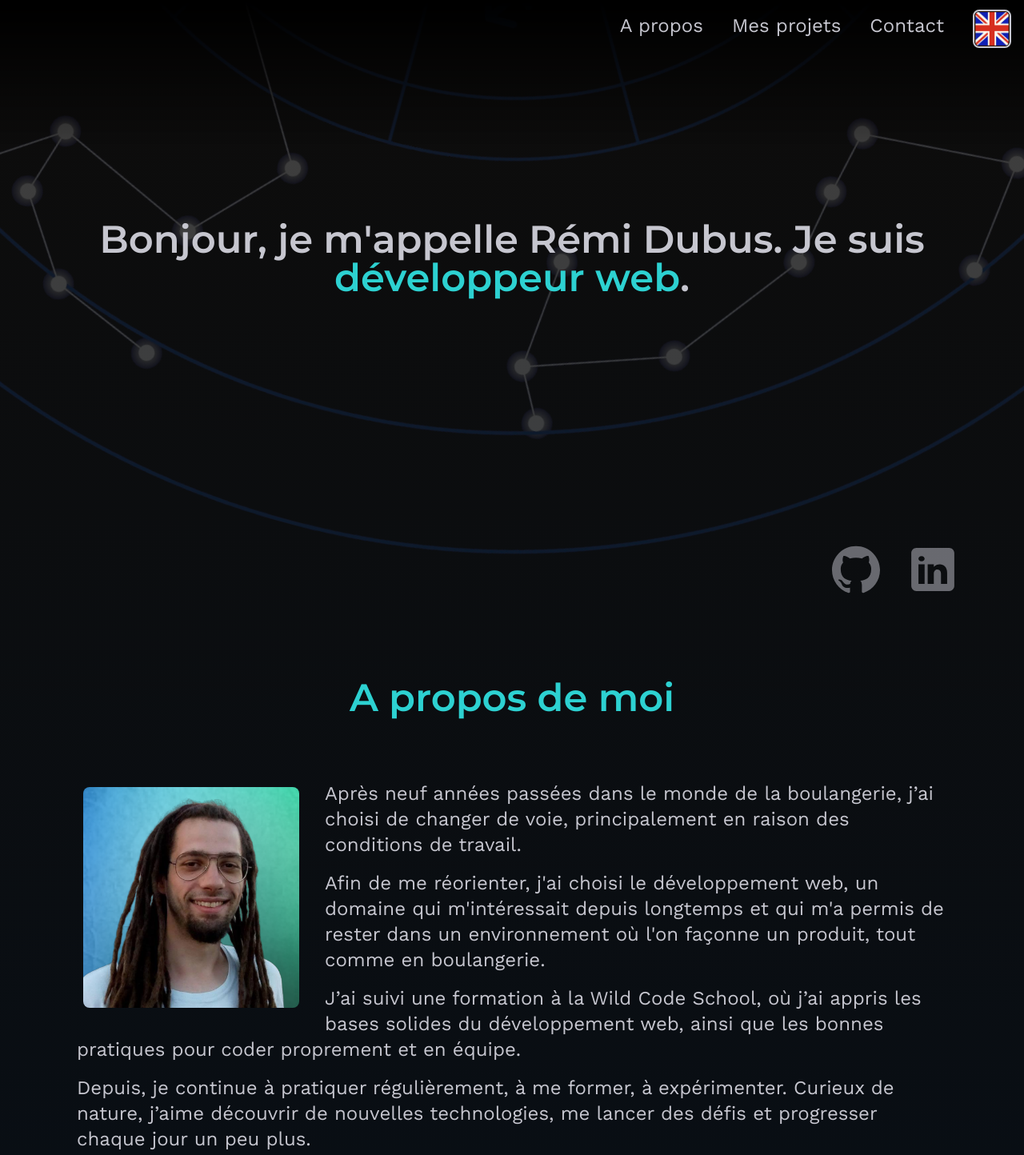
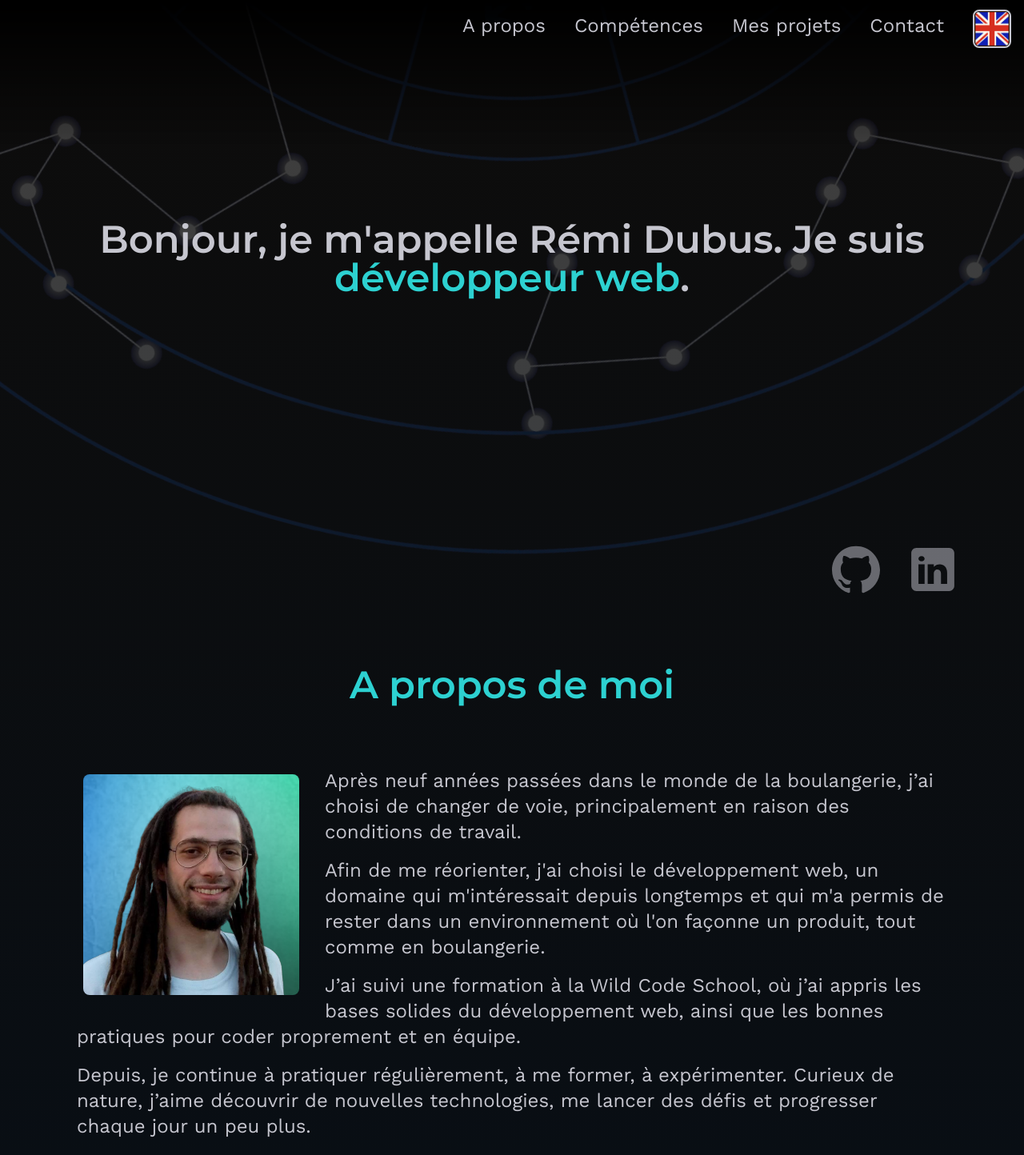
Before and after one commit to Remi-Dubus/Portfolio_V2, a Next.js app: page / in a window 1280 px wide. Shown: the top 1444 px of the page at 80% size. Built offline with nearby package versions, Linux system fonts and the light colour scheme.

Commit message:
fix: link menu to sections closes #26

```diff
--- a/src/assets/locales/en.json
+++ b/src/assets/locales/en.json
@@ -7,8 +7,10 @@
   "navbar": {
     "about": "About",
     "aboutLink": "/#about",
+    "skills": "Skills",
+    "skillsLink": "/#skills",
     "projects": "My projects",
-    "projectsLink": "/#projects",
+    "projectsLink": "/#project",
     "contact": "Contact",
     "contactLink": "/#contact"
   },
--- a/src/assets/locales/fr.json
+++ b/src/assets/locales/fr.json
@@ -7,8 +7,10 @@
   "navbar": {
     "about": "A propos",
     "aboutLink": "/#about",
+    "skills": "Compétences",
+    "skillsLink": "/#skills",
     "projects": "Mes projets",
-    "projectsLink": "/#projects",
+    "projectsLink": "/#project",
     "contact": "Contact",
     "contactLink": "/#contact"
   },
--- a/src/components/main/About.tsx
+++ b/src/components/main/About.tsx
@@ -11,7 +11,7 @@ export default function About() {
     const about = convertAboutTranslation(translations.about);
 
     return (
-        <article className="min-h-screen mb-18 p-1 sm:p-4 xl:flex xl:flex-col xl:justify-center xl:px-20">
+        <article id="about" className="min-h-screen mb-18 p-1 sm:p-4 xl:flex xl:flex-col xl:px-20">
             <figure className="relative px-1 vsm:p-4">
                 <h2 className={`text-2xl text-interest text-center sm:text-4xl lg:mb-8 xl:text-5xl xl:mb-20 ${titleFont.className}`}>{translations.about.aboutTitle}</h2>
                 <Image
--- a/src/components/main/Contact.tsx
+++ b/src/components/main/Contact.tsx
@@ -42,7 +42,7 @@ export default function Contact() {
     };
 
     return  (
-        <article className="min-h-[70%] flex flex-col mb-18 sm:p-4 lg:h-fit xl:px-20">
+        <article id="contact" className="min-h-[70%] flex flex-col mb-18 sm:p-4 lg:h-fit xl:px-20">
             <h2 className={`text-2xl text-center text-interest sm:text-4xl sm:text-center lg:mb-8 xl:text-5xl xl:mb-20 ${titleFont.className}`}>{translations.contact.contactTitle}</h2>
             <form
                 className="w-11/12 h-fit mx-auto flex flex-col item-center pt-8 gap-4 sm:w-2/3 xl:w-1/2 lg:h-auto lg:gap-10 lg:grid lg:grid-cols-4 xl:pt-0"
--- a/src/components/main/Projects.tsx
+++ b/src/components/main/Projects.tsx
@@ -57,7 +57,7 @@ export default function Projects() {
 
 
     return (
-        <article className="min-h-screen vsm:min-h-auto">
+        <article id="project" className="min-h-screen vsm:min-h-auto">
             <h2 className={`text-2xl text-interest text-center sm:text-4xl sm:p-4 lg:mb-8 xl:px-20 xl:text-5xl xl:mb-20 ${titleFont.className}`}>{translations.navbar.projects}</h2>
             <Slider {...settings} className="w-11/12 mx-auto flex flex-col vsm:my-18">
                 {projects.map((el, index) => (
--- a/src/components/main/Skills.tsx
+++ b/src/components/main/Skills.tsx
@@ -6,7 +6,7 @@ export default function Skills() {
     const { translations } = useTranslation();
 
     return (
-        <article className="min-h-screen text-light grid grid-cols-3 p-1 sm:text-xl sm:p-4 lg:grid-cols-5 xl:text-2xl xl:px-20">
+        <article id="skills" className="min-h-screen text-light grid grid-cols-3 p-1 sm:text-xl sm:p-4 lg:grid-cols-5 xl:text-2xl xl:px-20">
             <h2 className={`text-2xl text-interest col-span-3 h-fit mb-10 text-center sm:text-4xl lg:col-span-5 xl:text-5xl ${titleFont.className}`}>{translations.skills.skillsTitle}</h2>
             <section className="min-h-20 h-20 flex flex-col animate-float items-center gap-1 vsm:mb-4 sm:gap-2 sm:min-h-28 sm:h-28">
                 <svg xmlns="http://www.w3.org/2000/svg" role="img" viewBox="0 0 24 24" className="min-h-10 max-h-10 vsm:max-h-14 vsm:h-14 sm:max-h-28 sm:h-28">
--- a/src/components/navigation/NavBar.tsx
+++ b/src/components/navigation/NavBar.tsx
@@ -28,7 +28,13 @@ export default function NavBar (){
                            className={`text-lightcolor p-2 vsm:p-4 lg:h-18 lg:px-0 ${index === menu.length - 1 ? "mr-20" : "mr-0"}`}
                            key={el.name}
                        >
-                           <Link href={el.link ? el.link : "#"} className="text-xl hover:text-interest relative inline-block after:absolute after:left-0 after:-bottom-1 after:h-0.5 after:w-0 after:bg-interest after:transition-all after:duration-600 hover:after:w-full active:text-active-interest vsm:text-2xl sm:text-3xl sm:ml-4 xl:mr-5 xl:text-2xl 2xl:text-3xl 2xl:mr-10">{el.name}</Link>
+                           <Link href={el.link ? el.link : "#"}
+                                 onClick={() => {
+                                     if(window.innerWidth < 1024) {
+                                        handleClickMenu()
+                                     }
+                                 }}
+                                 className="text-xl hover:text-interest relative inline-block after:absolute after:left-0 after:-bottom-1 after:h-0.5 after:w-0 after:bg-interest after:transition-all after:duration-600 hover:after:w-full active:text-active-interest vsm:text-2xl sm:text-3xl sm:ml-4 xl:mr-5 xl:text-2xl 2xl:text-3xl 2xl:mr-10">{el.name}</Link>
                        </li>
                    ))}
                </ul>
--- a/src/types/definitions.ts
+++ b/src/types/definitions.ts
@@ -10,6 +10,8 @@ export type translationType = {
     navbar: {
         about: string;
         aboutLink: string;
+        skills: string;
+        skillsLink: string;
         projects: string;
         projectsLink: string;
         contact: string;
```
